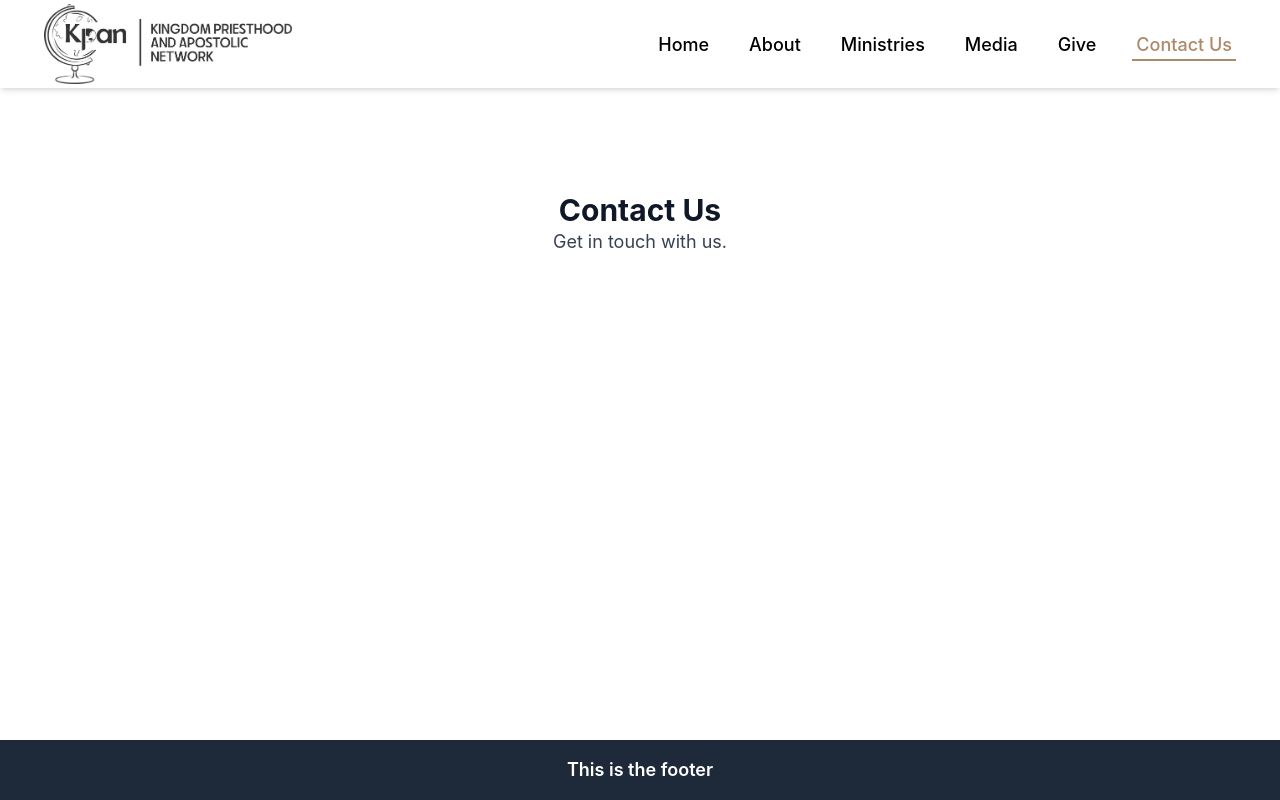
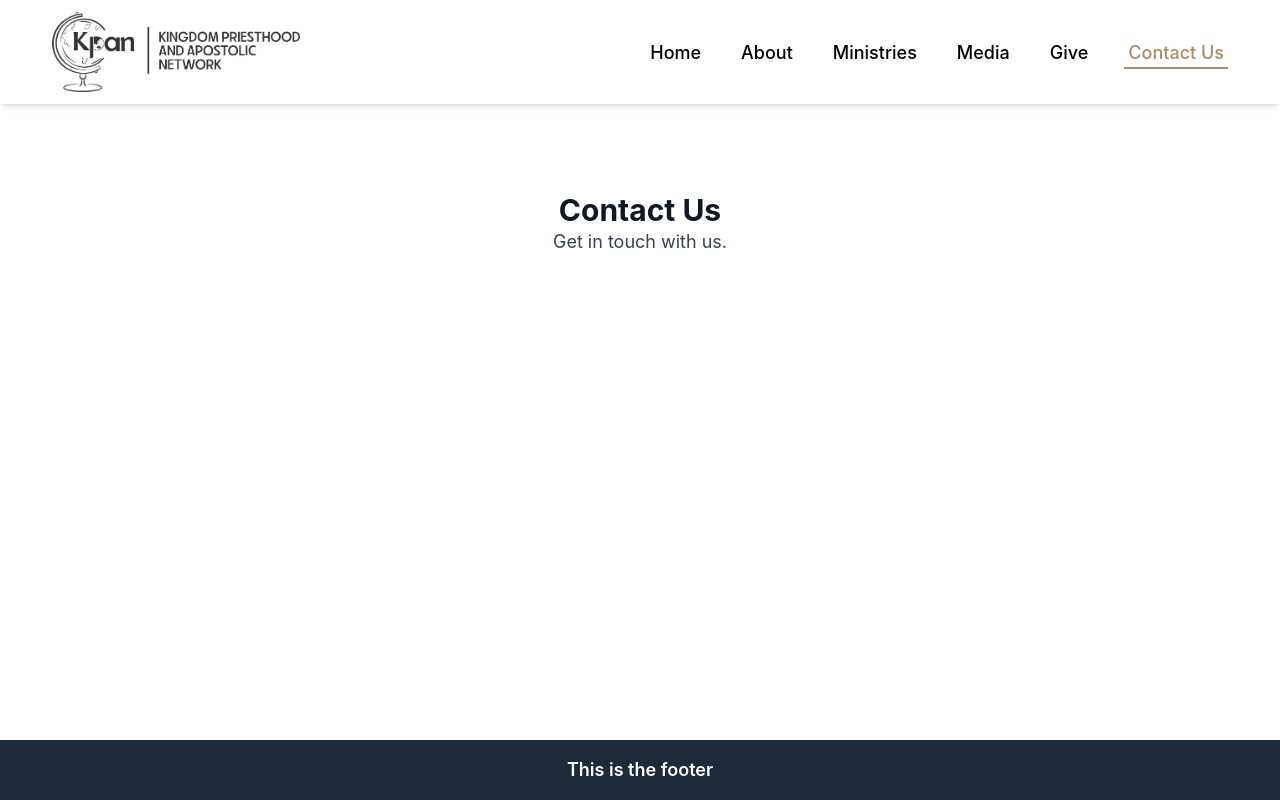
Before and after one commit to ShescoWebdev/KPAN_Ministries, a React (Vite) app in the folder frontend/: page /contact in a window 1280 px wide. Built offline with nearby package versions, Linux system fonts and the light colour scheme.

Commit message:
fix: adjust navbar padding for improved layout

```diff
--- a/frontend/src/components/layout/Navbar.jsx
+++ b/frontend/src/components/layout/Navbar.jsx
@@ -27,7 +27,7 @@ export default function Navbar() {
 
   return (
     <div>
-      <nav ref={navRef} className="fixed w-full z-10 top-0 lg:p-3 shadow-md">
+      <nav ref={navRef} className="fixed w-full z-10 top-0 lg:p-5 shadow-md">
         <div className="max-w-7xl mx-auto px-4 sm:px-6 lg:px-8">
           <div className="flex items-center justify-between h-16">
             <NavLink to="/" className="shrink-0">
```
